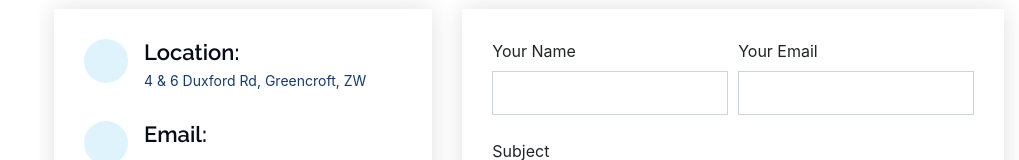
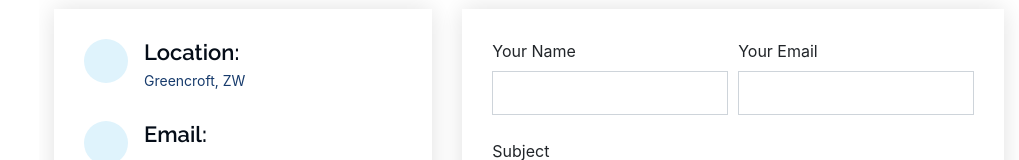
Before and after one commit to simandebvu/Portfolio-Site, a React (Create React App) app: page / in a window 1280 px wide. Shown: the part 2444-2604 px from the top of the page, without its empty margins (261-1280 px from the left). Built offline with nearby package versions, Linux system fonts and the light colour scheme.

Commit message:
fix: add address

```diff
--- a/src/components/ContactSection.jsx
+++ b/src/components/ContactSection.jsx
@@ -4,7 +4,7 @@ import '../styles/ContactSection.css';
 
 export const ContactSection = () => (
   <section id="contact" className="contact">
-    <div className="container">
+    <footer className="container">
 
       <div className="section-title">
         <h2>Contact</h2>
@@ -18,7 +18,7 @@ export const ContactSection = () => (
             <div className="address">
               <i className="icofont-google-map" />
               <h4>Location:</h4>
-              <p>4 & 6 Duxford Rd, Greencroft, ZW</p>
+              <p>Greencroft, ZW</p>
             </div>
 
             <div className="email">
@@ -73,7 +73,7 @@ export const ContactSection = () => (
 
       </div>
 
-    </div>
+    </footer>
   </section>
 );
 
```
